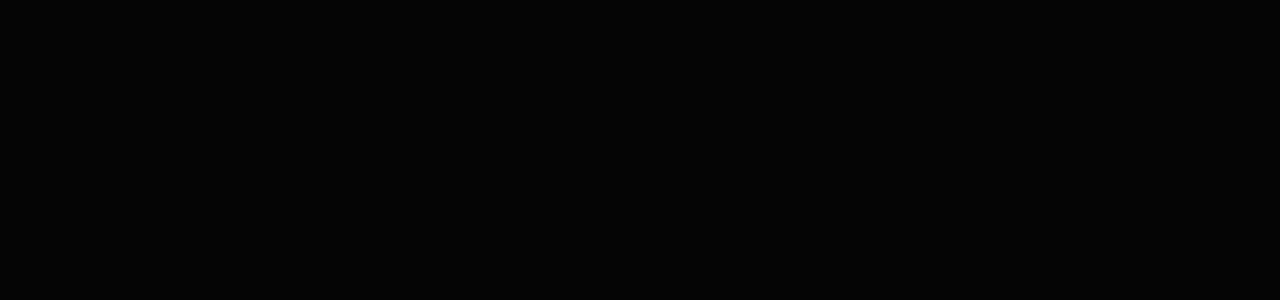
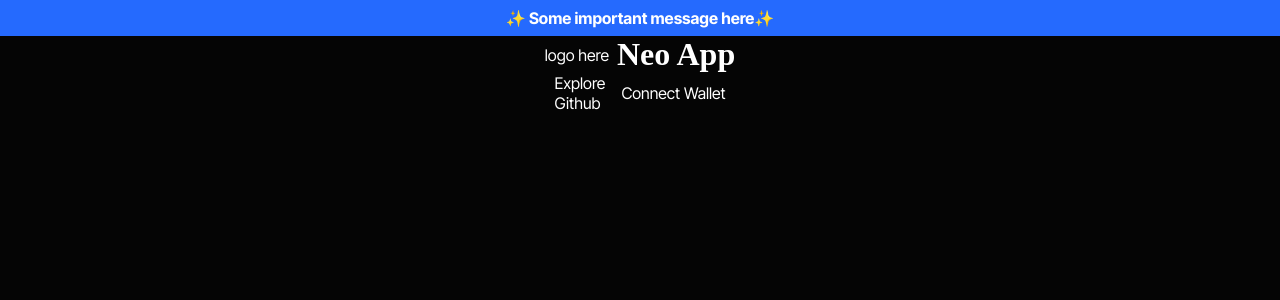
Before and after one commit to oBLAZERo2001/Web3InitApp, a React (Create React App) app: page / in a window 1280 px wide. Before the commit this address had no page. Shown: the top 300 px of the page. Built offline with nearby package versions, Linux system fonts and the light colour scheme; no server answers.

Commit message:
basic home init

```diff
--- a/package.json
+++ b/package.json
@@ -20,7 +20,7 @@
 		"web3": "^1.10.0"
 	},
 	"scripts": {
-		"start": "set PORT=3001 && react-scripts start",
+		"start": "set NODE_OPTIONS=--openssl-legacy-provider && set PORT=3001 && react-scripts start",
 		"build": "react-scripts build",
 		"test": "react-scripts test",
 		"eject": "react-scripts eject"
--- a/src/App.js
+++ b/src/App.js
@@ -1,12 +1,14 @@
 import './App.css';
 import { BrowserRouter as Router, Routes } from "react-router-dom";
+import { Home } from './screens/Home';
+import { Route } from 'react-router-dom/dist';
 
 function App() {
   return (
 		<Router>
 			<Routes>
-				{/* <Route path="/" exact element={<Home />} />
-				<Route path="/explore" exact element={<Explore />} />
+				<Route path="/" exact element={<Home />} />
+				{/* <Route path="/explore" exact element={<Explore />} />
 				<Route path="/profile/:user" exact element={<Profile />} /> */}
 			</Routes>
 		</Router>
--- /dev/null
+++ b/src/api/user.js
@@ -0,0 +1,66 @@
+import { default as axios } from "axios";
+import { SERVER_URL } from "../constants";
+
+export const createUser = async function (address) {
+	try {
+		const sign = await window.ethereum.request({
+			method: "personal_sign",
+			params: [address, "Please approve this message."],
+		});
+
+		const response = await axios.post(
+			SERVER_URL + "/user/login",
+			{ sign },
+			{
+				headers: {
+					"Content-Type": `application/json`,
+				},
+			}
+		);
+		if (response.status === 200) {
+			console.log(response.data);
+			localStorage.setItem("token", response.data.token);
+
+			return response.data;
+		}
+	} catch (error) {
+		console.log(error.message);
+	}
+};
+
+export const getUser = async function (address) {
+	try {
+		const response = await axios.get(SERVER_URL + "/user/" + address);
+		if (response.status === 200) {
+			return response.data;
+		}
+	} catch (error) {
+		console.log(error.message);
+	}
+};
+
+export const addCredits = async function () {
+	try {
+		let token = localStorage.getItem("token");
+
+		const response = await axios
+			.post(
+				SERVER_URL + "/user/addcredits",
+				{ credits: 5 },
+				{
+					headers: {
+						"Content-Type": `application/json`,
+						Authorization: "Bearer " + token,
+					},
+				}
+			)
+			.catch((er) => {
+				alert(er.response.data.message);
+			});
+		if (response.status === 200) {
+			return response.data;
+		}
+	} catch (error) {
+		console.log(error.message);
+	}
+};
--- /dev/null
+++ b/src/components/Navbar.jsx
@@ -0,0 +1,179 @@
+import "../styles/navbar.css";
+import React, { useEffect, useState } from "react";
+import { Box, Menu, MenuItem } from "@mui/material";
+import { BsPerson } from "react-icons/bs";
+import { connectWalletToSite, getWalletAddress } from "../utils/wallet";
+import { createUser } from "../api/user";
+import { HiOutlineLogout } from "react-icons/hi";
+import { MdOutlinePersonOutline } from "react-icons/md";
+import { useNavigate } from "react-router-dom";
+
+export const Navbar = ({ disableSearch = false }) => {
+	const [anchorEl, setAnchorEl] = useState(null);
+	const open = Boolean(anchorEl);
+	const navigate = useNavigate();
+	const [connectedToSite, setConnectedToSite] = useState(false);
+
+	const handleClick = (event) => {
+		setAnchorEl(event.currentTarget);
+	};
+	const handleClose = () => {
+		setAnchorEl(null);
+	};
+
+	async function connectSite() {
+		await connectWalletToSite();
+		const address = await getWalletAddress();
+		if (address && address !== "") {
+			let token = localStorage.getItem("token");
+			localStorage.setItem("address", address);
+			if (!token || token === "" || token === "undefined") {
+				await createUser(address);
+			}
+			token = localStorage.getItem("token");
+			if (token && token !== "" && token !== "undefined") {
+				setConnectedToSite(true);
+			}
+		}
+	}
+
+	useEffect(() => {
+		connectSite();
+		// eslint-disable-next-line react-hooks/exhaustive-deps
+	}, []);
+
+	return (
+		<Box
+			sx={{
+				position: "relative",
+				width: "100%",
+				display: "flex",
+				alignItems: "center",
+				flexDirection: "column",
+			}}
+		>
+			<Box
+				sx={{
+					p: 1,
+					display: "flex",
+					alignItems: "center",
+					justifyContent: "center",
+					backgroundColor: "#256afe",
+					color: "white",
+					width: "100%",
+					fontWeight: "700",
+					cursor: "pointer",
+				}}
+			>
+				✨ Some important message here✨
+			</Box>
+			<div className="navbar">
+				<div
+					onClick={() => {
+						navigate("/");
+					}}
+					style={{ cursor: "pointer", display: "flex", alignItems: "center" }}
+				>
+					{/* <img height={"45px"} src={Logo} alt="logo" /> */}
+					<p> logo here </p>
+
+					<h1
+						style={{
+							alignItems: "flex-start",
+							display: "flex",
+							fontFamily: "'Pacifico', cursive",
+						}}
+					>
+						&nbsp;Neo App
+					</h1>
+				</div>
+				<div
+					style={{
+						display: "flex",
+						alignItems: "center",
+						justifyContent: "center",
+					}}
+				>
+					<Box className="navlist">
+						<p onClick={() => navigate("/explore")}>Explore</p>
+						<p
+							onClick={() =>
+								window.open(
+									"https://github.com/leostelon/kissingface",
+									"_blank"
+								)
+							}
+						>
+							Github
+						</p>
+					</Box>
+					{!disableSearch && <Box mr={2}>{/* <SearchComponent /> */}</Box>}
+					{!connectedToSite ? (
+						<Box onClick={connectSite} className="upload-button">
+							Connect Wallet
+						</Box>
+					) : (
+						<Box>
+							<Box className="profile-icon" onClick={handleClick}>
+								<BsPerson size={30} />{" "}
+							</Box>
+							<Menu
+								sx={{ top: "4px" }}
+								id="basic-menu"
+								anchorEl={anchorEl}
+								open={open}
+								onClose={handleClose}
+								MenuListProps={{
+									"aria-labelledby": "basic-button",
+								}}
+								anchorOrigin={{
+									vertical: "bottom",
+									horizontal: "right",
+								}}
+								transformOrigin={{
+									vertical: "top",
+									horizontal: "right",
+								}}
+							>
+								<MenuItem
+									onClick={() => {
+										const address = localStorage.getItem("address");
+										navigate("/profile/" + address);
+										setAnchorEl(null);
+									}}
+								>
+									<p
+										style={{
+											marginRight: "4px",
+											fontSize: "14px",
+										}}
+									>
+										Profile
+									</p>
+									<MdOutlinePersonOutline size={20} />
+								</MenuItem>
+								<MenuItem
+									onClick={() => {
+										localStorage.clear();
+										window.location.replace("/");
+										setAnchorEl(null);
+									}}
+								>
+									<p
+										style={{
+											marginRight: "4px",
+											fontSize: "14px",
+										}}
+									>
+										Logout
+									</p>
+									<HiOutlineLogout size={20} />
+								</MenuItem>
+							</Menu>
+						</Box>
+					)}
+				</div>
+			</div>
+		</Box>
+	);
+};
--- /dev/null
+++ b/src/constants.js
@@ -0,0 +1,22 @@
+export const SERVER_URL = process.env.REACT_APP_SERVER_URL;
+
+export const ChainsConfig = {
+	NEO_TESTENT: {
+		chainId: 3141,
+		chainName: "Neo testnet",
+		nativeCurrency: { name: "Neo", symbol: "NEO", decimals: 18 },
+		rpcUrls: ["https://filecoin-hyperspace.chainup.net/rpc/v1"],
+		blockExplorerUrls: ["https://hyperspace.filfox.info/en"],
+	},
+	POLYGON_TESTNET: {
+		chainId: 80001,
+		rpcUrls: ["https://matic-mumbai.chainstacklabs.com"],
+		chainName: "Polygon Testnet",
+		nativeCurrency: {
+			name: "tMATIC",
+			symbol: "tMATIC",
+			decimals: 18,
+		},
+		blockExplorerUrls: ["https://mumbai.polygonscan.com/"],
+	},
+};
--- /dev/null
+++ b/src/screens/Home.jsx
@@ -0,0 +1,12 @@
+import "../App.css";
+import React from "react";
+import { Navbar } from "../components/Navbar";
+
+export const Home = () => {
+	return (
+		<div className="App">
+			<Navbar />
+			{/* body */}
+		</div>
+	);
+};
--- /dev/null
+++ b/src/utils/addressShort.js
@@ -0,0 +1,3 @@
+export function getShortAddress(address) {
+	return `${address.substring(0, 4)}...${address.slice(-4)}`;
+}
--- /dev/null
+++ b/src/utils/wallet.js
@@ -0,0 +1,57 @@
+import Web3 from "web3";
+import { ChainsConfig } from "../constants";
+
+export async function connectWalletToSite() {
+	try {
+		if (window.ethereum) {
+			window.web3 = new Web3(window.ethereum);
+			await window.ethereum.enable();
+			return true;
+		} else if (window.web3) {
+			window.web3 = new Web3(window.web3.currentProvider);
+			return true;
+		} else {
+			console.log(
+				"Non-Ethereum browser detected. You should consider trying MetaMask!"
+			);
+			return false;
+		}
+	} catch (e) {
+		if (e.code === 4001) {
+			alert(e.message);
+		}
+		return false;
+	}
+}
+
+export async function switchChain() {
+	const config = { ...ChainsConfig["SHARDEUM_BETA"] };
+	config.chainId = Web3.utils.toHex(ChainsConfig["SHARDEUM_BETA"].chainId);
+
+	try {
+		await window.ethereum.request({
+			method: "wallet_switchEthereumChain",
+			params: [{ chainId: config.chainId }],
+		});
+	} catch (error) {
+		if (error.code === 4902) {
+			try {
+				await window.ethereum.request({
+					method: "wallet_addEthereumChain",
+					params: [config],
+				});
+			} catch (addError) {
+				console.error(addError);
+			}
+		}
+	}
+}
+
+export async function getWalletAddress() {
+	try {
+		let address = await window.ethereum.selectedAddress;
+		return address;
+	} catch (error) {
+		console.log(error);
+	}
+}
```
Also changed, not shown: src/styles/navbar.css (added), 1 other file (tests, documents, lock files or other folders).
